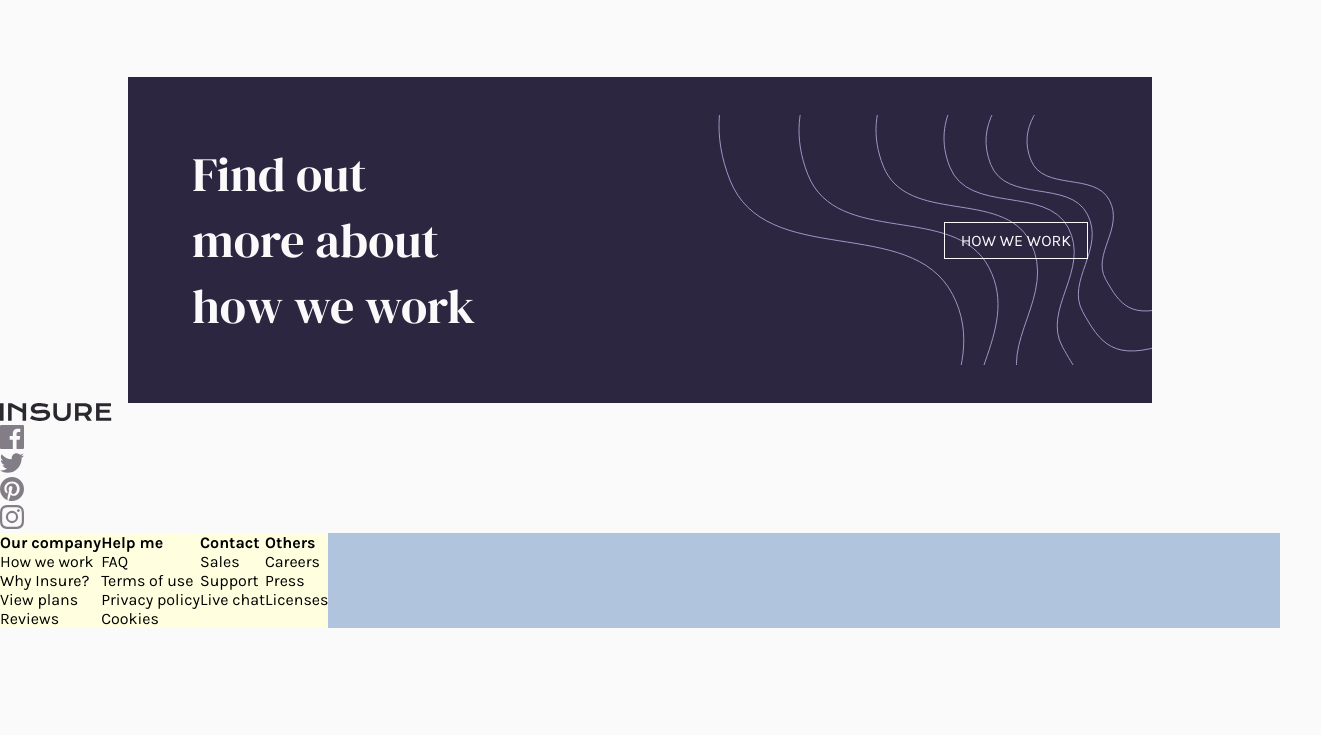
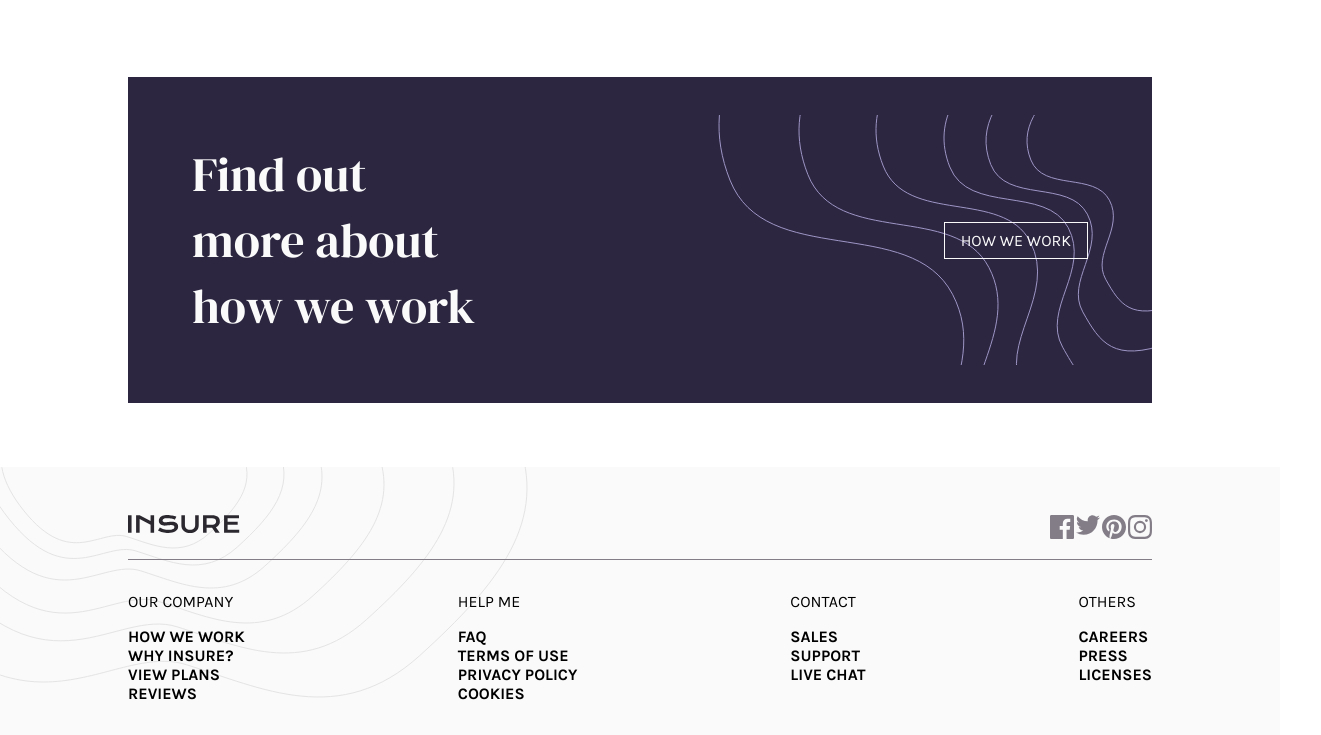
Before and after one commit to maenad/insurance-landing_fem, a plain HTML site: page index.html in a window 1280 px wide. Shown: the part 1313-2048 px from the top of the page, 1321 px wide, since content can reach past the window. Before the commit the page ends 1941 px from the top, so only its background shows below. Drawn offline with Linux system fonts and the light colour scheme.

Commit message:
desktop complete

```diff
--- a/index.html
+++ b/index.html
@@ -77,7 +77,7 @@
     </div>
 
 
-    <div class="section footer-section">
+    <div class="section footer-wrap">
       <div class="social-media">
         <div class="logo-footer">
           <img src="/images/logo.svg" alt="insure logo">
@@ -92,8 +92,8 @@
       </div>
       <div class="footer-nav">
         <div class="footer-section">
+          <h6>Our company</h6>
           <ul>
-            <li><span>Our company</span></li>
             <li>How we work</li>
             <li>Why Insure?</li>
             <li>View plans</li>
@@ -102,8 +102,9 @@
 
         </div>
         <div class="footer-section">
+          <h6>Help me</h6>
+
           <ul>
-            <li><span>Help me</span></li>
             <li>FAQ</li>
             <li>Terms of use</li>
             <li>Privacy policy</li>
@@ -111,17 +112,17 @@
           </ul>
         </div>
         <div class="footer-section">
+          <h6>Contact</h6>
           <ul>
-            <li><span>Contact</span></li>
             <li>Sales</li>
             <li>Support</li>
             <li>Live chat</li>
           </ul>
         </div>
-        <div class="footer-section">
+        <div class="footer-section last">
+          <h6>Others</h6>
           <ul>
-            <li><span>Others</span></li>
-            <li>Careers</li>
+           <li>Careers</li>
             <li>Press</li>
             <li>Licenses</li>
           </ul>
--- a/styles/style.scss
+++ b/styles/style.scss
@@ -11,21 +11,17 @@ html {
   box-sizing: border-box;
   margin: 0;
   padding: 0;
-
 }
 
 body {
-    background-color: $light-gray;
   font-size: 16px;
-    font-family: 'Karla', sans-serif;
+  font-family: "Karla", sans-serif;
 }
 
 .flex-wrapper {
   display: flex;
   flex-direction: column;
   width: 100vw;
-
-
 
   nav {
     align-self: center;
@@ -47,14 +43,16 @@ nav {
         justify-content: space-evenly;
       }
 
-
       li {
-            padding: .5rem 2rem;
+        padding: 0.5rem 2rem;
 
         span {
           border: 1px solid black;
-                padding: .5rem 2rem;
-
+          padding: 0.5rem 2rem;
+        }
+        span:hover {
+            background-color: $darkest-violet;
+            color: $light-gray;
         }
       }
     }
@@ -62,11 +60,13 @@ nav {
 
   .section-1 {
     background-color: $dark-violet;
+    background-image: url('/images/bg-pattern-intro-left-desktop.svg');
+    background-repeat: no-repeat;
+    background-position-y: top 350px;
     display: flex;
     justify-content: space-around;
     color: $light-gray;
     height: 25%;
-
 
     .left {
       align-self: center;
@@ -74,7 +74,7 @@ nav {
 
       h1 {
         color: $light-gray;
-            font-family: 'DM Serif Display', serif;
+        font-family: "DM Serif Display", serif;
         font-size: 4rem;
         font-weight: 400;
         padding: 1rem 0rem;
@@ -87,18 +87,23 @@ nav {
       button {
         background-color: $dark-violet;
         color: $light-gray;
-            font-family: 'Karla', sans-serif;
+        font-family: "Karla", sans-serif;
         font-weight: 400;
         border: 1px solid $light-gray;
-            padding: .5rem 2rem;
+        padding: 0.5rem 2rem;
         text-transform: uppercase;
         font-size: 1rem;
-
+      }
+      button:hover {
+          background-color: $light-gray;
+          color: $darkest-violet;
       }
     }
     .right {
-        background-color: mediumpurple;
-
+        width: 40%;
+        img {
+            height: 120%;
+        }
     }
   }
 
@@ -108,7 +113,7 @@ nav {
 
     .subtitle {
       font-weight: 700;
-        font-family: 'DM Serif Display', serif;
+      font-family: "DM Serif Display", serif;
       font-size: 4rem;
       margin-top: 1.5em;
       padding-top: 1.5em;
@@ -121,16 +126,15 @@ nav {
       justify-content: space-between;
       margin-top: 3rem;
 
-
       .snippet {
         width: 23%;
 
         span {
-                font-family: 'DM Serif Display', serif;
+          font-family: "DM Serif Display", serif;
           font-size: 1.5rem;
         }
         p {
-                margin-top: .5rem;
+          margin-top: 0.5rem;
         }
 
         img {
@@ -141,7 +145,7 @@ nav {
   }
   .section-3 {
     background-color: $dark-violet;
-    background-image: url('/images/bg-pattern-how-we-work-desktop.svg');
+    background-image: url("/images/bg-pattern-how-we-work-desktop.svg");
     background-repeat: no-repeat;
     background-position-x: right;
     background-position-y: center;
@@ -149,6 +153,7 @@ nav {
     width: 80%;
     align-self: center;
     margin-top: 5em;
+    margin-bottom: 2em;
     display: flex;
     justify-content: space-between;
     align-items: center;
@@ -157,40 +162,77 @@ nav {
     .left {
       width: 33%;
       .subtitle {
-        font-family: 'DM Serif Display', serif;
+        font-family: "DM Serif Display", serif;
         font-size: 3em;
       }
     }
     .right {
-
       button {
         background-color: rgba(238, 130, 238, 0);
         color: $light-gray;
-        font-family: 'Karla', sans-serif;
+        font-family: "Karla", sans-serif;
         font-weight: 400;
         border: 1px solid $light-gray;
-        padding: .5rem 1rem;
+        padding: 0.5rem 1rem;
         text-transform: uppercase;
         font-size: 1rem;
       }
+      button:hover {
+        background-color: $light-gray;
+        color: $darkest-violet;
     }
     }
+  }
+  .footer-wrap {
+    width: 100vw;
+    display: flex;
+    flex-direction: column;
+    margin-top: 2em;
+    padding-top: 2em;
+    background-image: url('/images/bg-pattern-footer-desktop.svg');
+    background-repeat: no-repeat;
+    background-color: $light-gray;
 
 
+    .social-media {
+      display: flex;
+      justify-content: space-between;
+      width: 80%;
+      align-self: center;
+      padding: 1em 0em;
+      border-bottom: 1px solid $grayish-violet;
+
+      ul {
+        display: flex;
+        list-style: none;
+        width: 10%;
+        justify-content: space-between;
+
+      }
+    }
     .footer-nav {
-    background-color: lightsteelblue;
       display: flex;
+      width: 80vw;
+      align-self: center;
+      justify-content: space-between;
+      text-transform: uppercase;
+      margin: 2em 0em;
 
-    .footer-section {
-        background-color: lightyellow;
+
+      }
 
       ul {
         list-style: none;
 
-            span {
-                font-weight: 700;
+
+        li {
+            font-weight: 600;;
+        }
+      }
+      h6 {
+        padding-bottom: 1em;
+        font-size: 16px;
+        font-weight: 200;
       }
     }
   }
-}
-}
```
Also changed, not shown: styles/style.css, 1 other file. Lines whose indentation alone changed are shown as unchanged.
